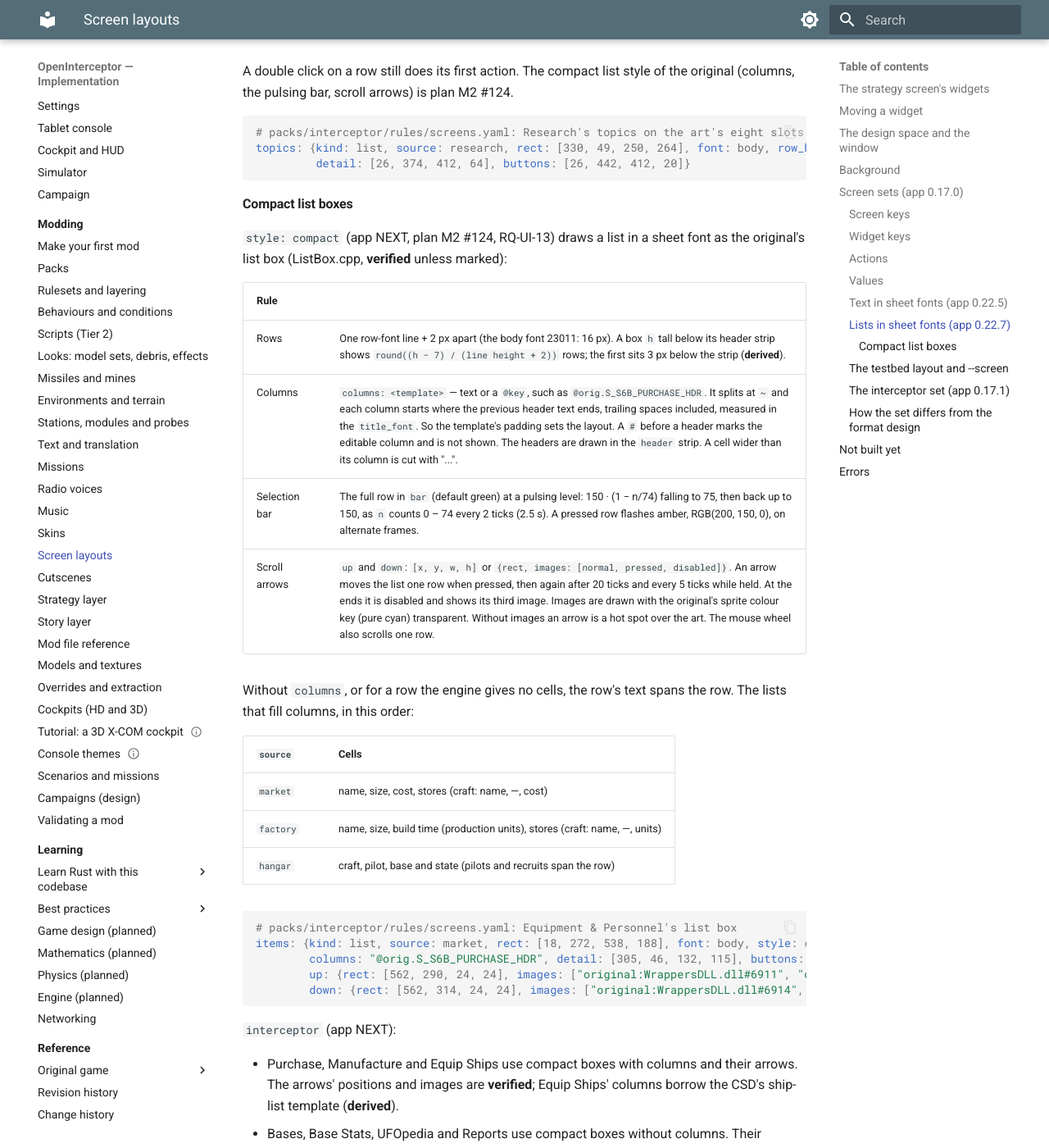
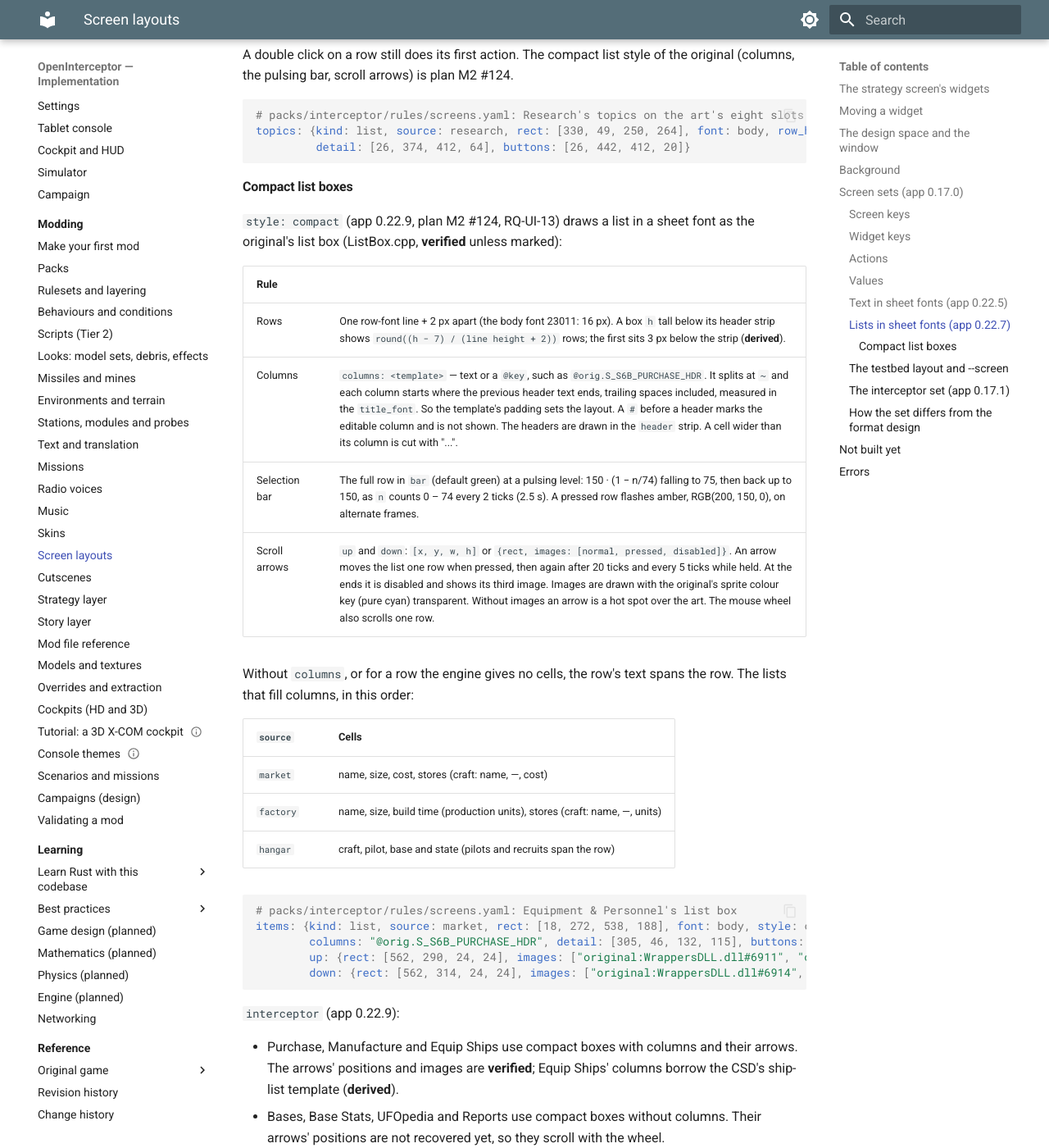
Before and after one commit to bbogovich/OpenInterceptor, an MkDocs documentation site: the page built from docs/modding/screens.md, in a window 1280 px wide and 1400 px high, scrolled down 7786 px. Shown: the whole window at 82% size. Built offline with MkDocs 1.6.1 and Material for MkDocs 9.7.7, drawn with Linux system fonts in a browser that asks for light colours; some of the changed text lies outside the part shown.

Commit message:
Docs: app 0.22.9
Co-Authored-By: Claude Opus 5.5 <noreply@anthropic.com>

````diff
--- a/docs/modding/screens.md
+++ b/docs/modding/screens.md
@@ -171,7 +171,7 @@ and kept; one that cannot be loaded is reported on standard error once
 | `at` | `[x, y]` | none | With `font`: an anchor point instead of the rectangle. |
 | `monospace` | bool | `false` | With `font`: every character in a cell of the widest glyph. |
 | `row_height`, `row_size`, `header`, `title_font`, `detail`, `detail_font`, `buttons` | | | A `list` in a sheet font: where its parts go ([Lists in sheet fonts](#lists-in-sheet-fonts-app-0227), app 0.22.7). |
-| `style`, `columns`, `bar`, `up`, `down` | | | A `list` in a sheet font as the original's list box: rows, columns, the pulsing bar, scroll arrows ([Compact list boxes](#compact-list-boxes), app NEXT). |
+| `style`, `columns`, `bar`, `up`, `down` | | | A `list` in a sheet font as the original's list box: rows, columns, the pulsing bar, scroll arrows ([Compact list boxes](#compact-list-boxes), app 0.22.9). |
 | `shape` | `rect`, `round` | `rect` | A map's viewport: `round` clips it to the circle inside the rectangle. |
 
 | `kind` | Draws / does |
@@ -264,7 +264,7 @@ topics: {kind: list, source: research, rect: [330, 49, 250, 264], font: body, ro
 
 #### Compact list boxes
 
-`style: compact` (app NEXT, plan M2 #124, RQ-UI-13) draws a list in a sheet font as the
+`style: compact` (app 0.22.9, plan M2 #124, RQ-UI-13) draws a list in a sheet font as the
 original's list box (ListBox.cpp, **verified** unless marked):
 
 | Rule | |
@@ -291,7 +291,7 @@ items: {kind: list, source: market, rect: [18, 272, 538, 188], font: body, style
         down: {rect: [562, 314, 24, 24], images: ["original:WrappersDLL.dll#6914", "original:WrappersDLL.dll#6915", "original:WrappersDLL.dll#6913"]}}
 ```
 
-`interceptor` (app NEXT):
+`interceptor` (app 0.22.9):
 
 - Purchase, Manufacture and Equip Ships use compact boxes with columns and their arrows. The
   arrows' positions and images are **verified**; Equip Ships' columns borrow the CSD's ship-list
````
Also changed, not shown: docs/implementation/architecture/presentation.md (+1 -1 lines), docs/implementation/status.md (+1 -1 lines), docs/modding/reference.md (+1 -1 lines).
